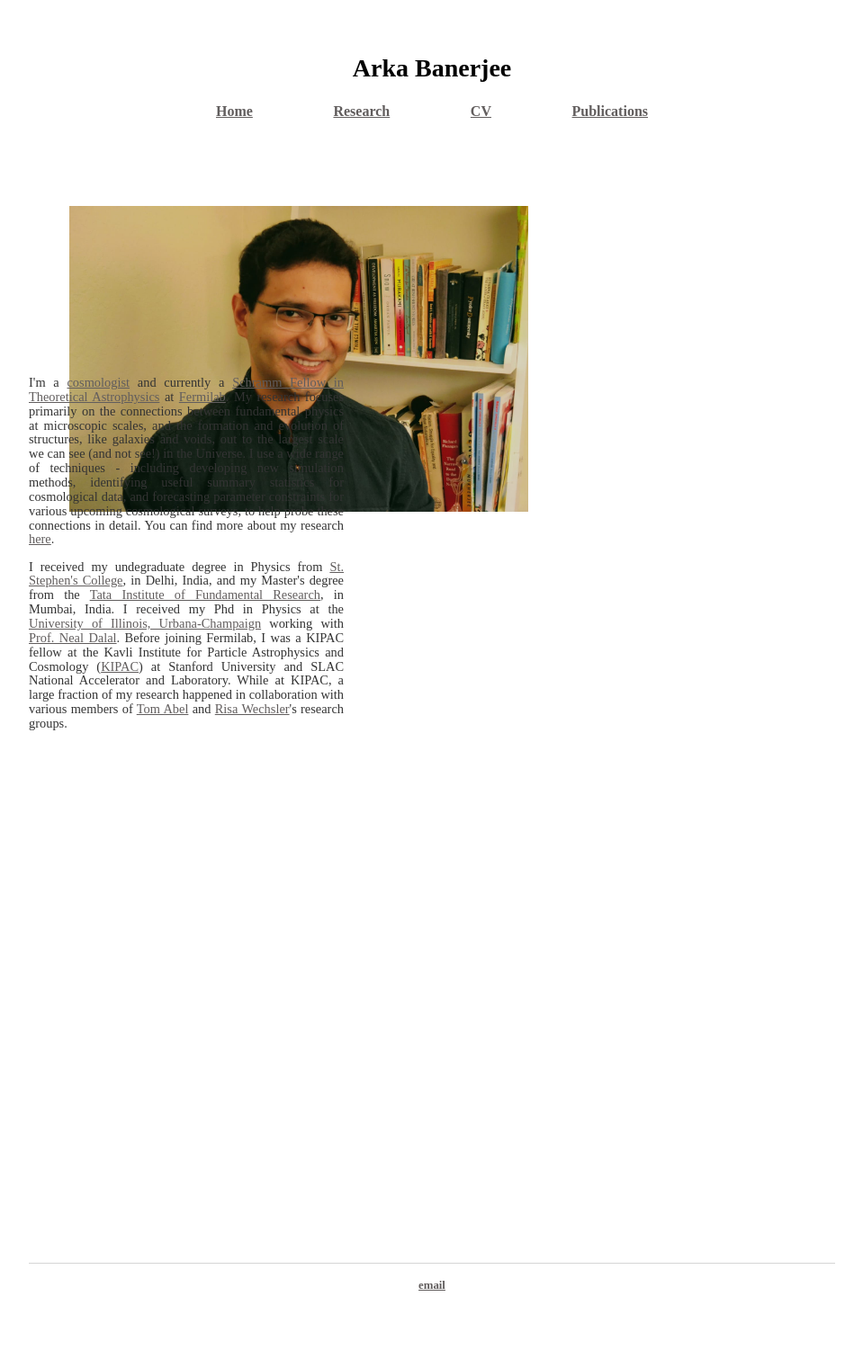
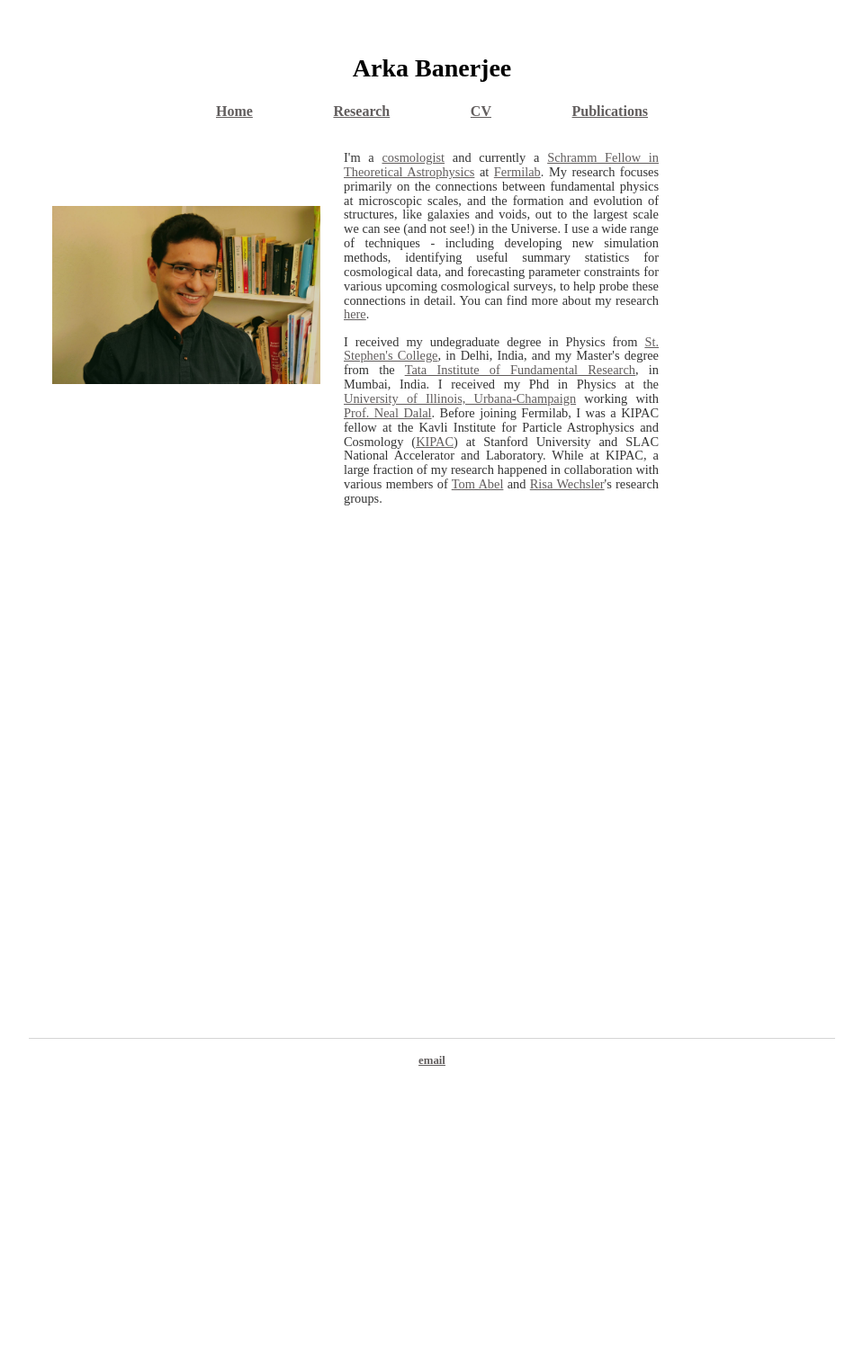
Before and after one commit to arkabanerjee/arkabanerjee.github.io, a Jekyll site: the page built from index.html, in a window 1280 px wide. Shown: the whole page at 90% size, without its empty margins (160-1119 px from the left). Built offline with Jekyll 4.4.1, drawn with Linux system fonts in a browser that asks for light colours; after the commit the page ends 1251 px from its top, so only the background shows below that.

Commit message:
Recenter front page

```diff
--- a/index.html
+++ b/index.html
@@ -7,7 +7,7 @@ title: Arka Banerjee
 
 <div class="blurb">
 	<div class="box">
-		<div style="width: 600px; height: 250px;">
+		<div style="width: 350px; height: 250px;">
 			<p>&nbsp;</p>
 			<p>&nbsp;</p>
 			<img src="arka.jpg" class="center">
```
